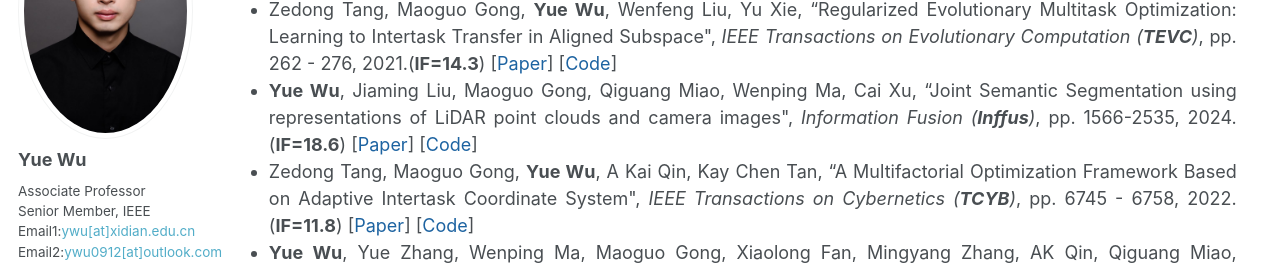
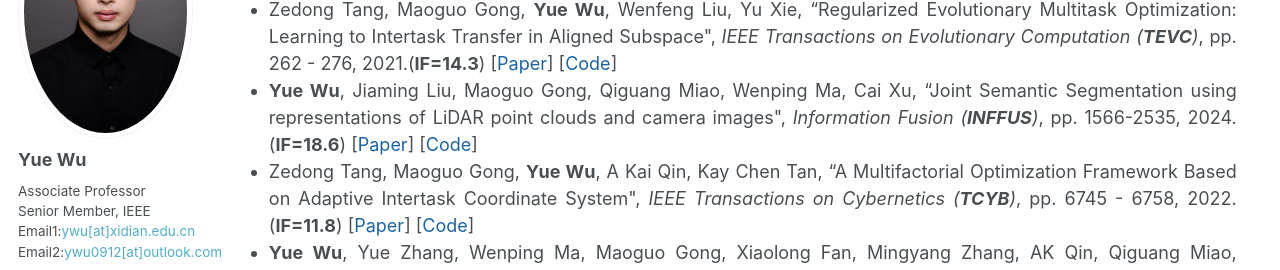
Before and after one commit to ywuchina/ywuchina.github.io, a Jekyll site: the page built from _pages/home.md, in a window 1280 px wide and 900 px high, scrolled down 3057 px. Shown: the part 153-423 px from the top of the window. Built offline with Jekyll 4.4.1, drawn with Linux system fonts in a browser that asks for light colours.

```diff
--- a/_includes/paper.html
+++ b/_includes/paper.html
@@ -96,12 +96,12 @@
     </li>
 
 
-<!--Inffus  18.6-->
+<!-- INFFUS  18.6-->
   <li style="margin-bottom: 1.5;">
   <span>
   <b>Yue Wu</b>, Jiaming Liu, Maoguo Gong, Qiguang Miao, Wenping Ma, Cai Xu,
   “Joint Semantic Segmentation using representations of LiDAR point clouds and camera images",
-  <i>Information Fusion (<b>Inffus</b>)</i>, pp. 1566-2535, 2024.(<b>IF=18.6</b>)
+  <i>Information Fusion (<b>INFFUS</b>)</i>, pp. 1566-2535, 2024.(<b>IF=18.6</b>)
   [<a href= "https://www.sciencedirect.com/science/article/abs/pii/S1566253524001489" target="_blank">Paper</a>]
   [<a href= "https://github.com/ywu0912/TeamCode.git" target="_blank">Code</a>]
   </span>
```
